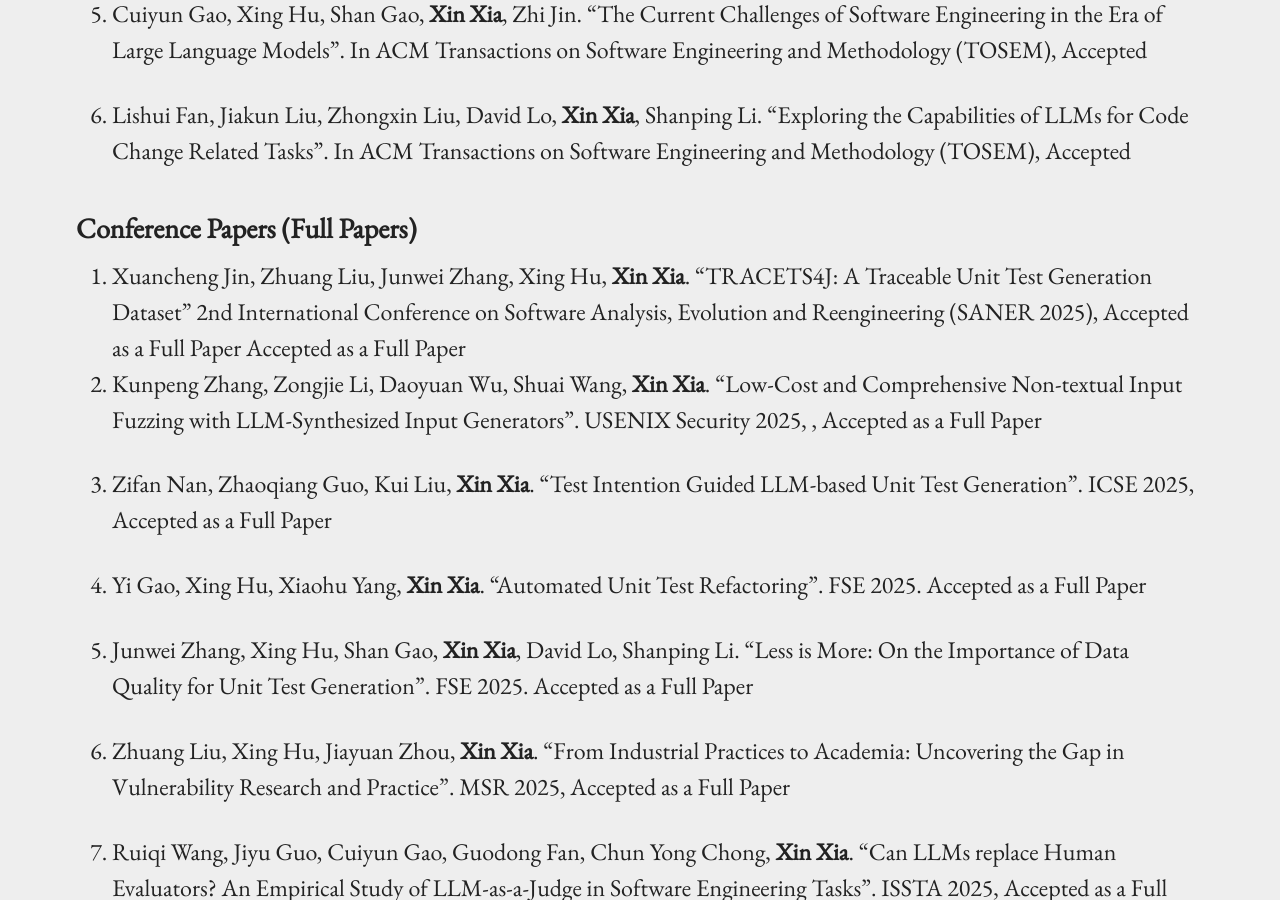
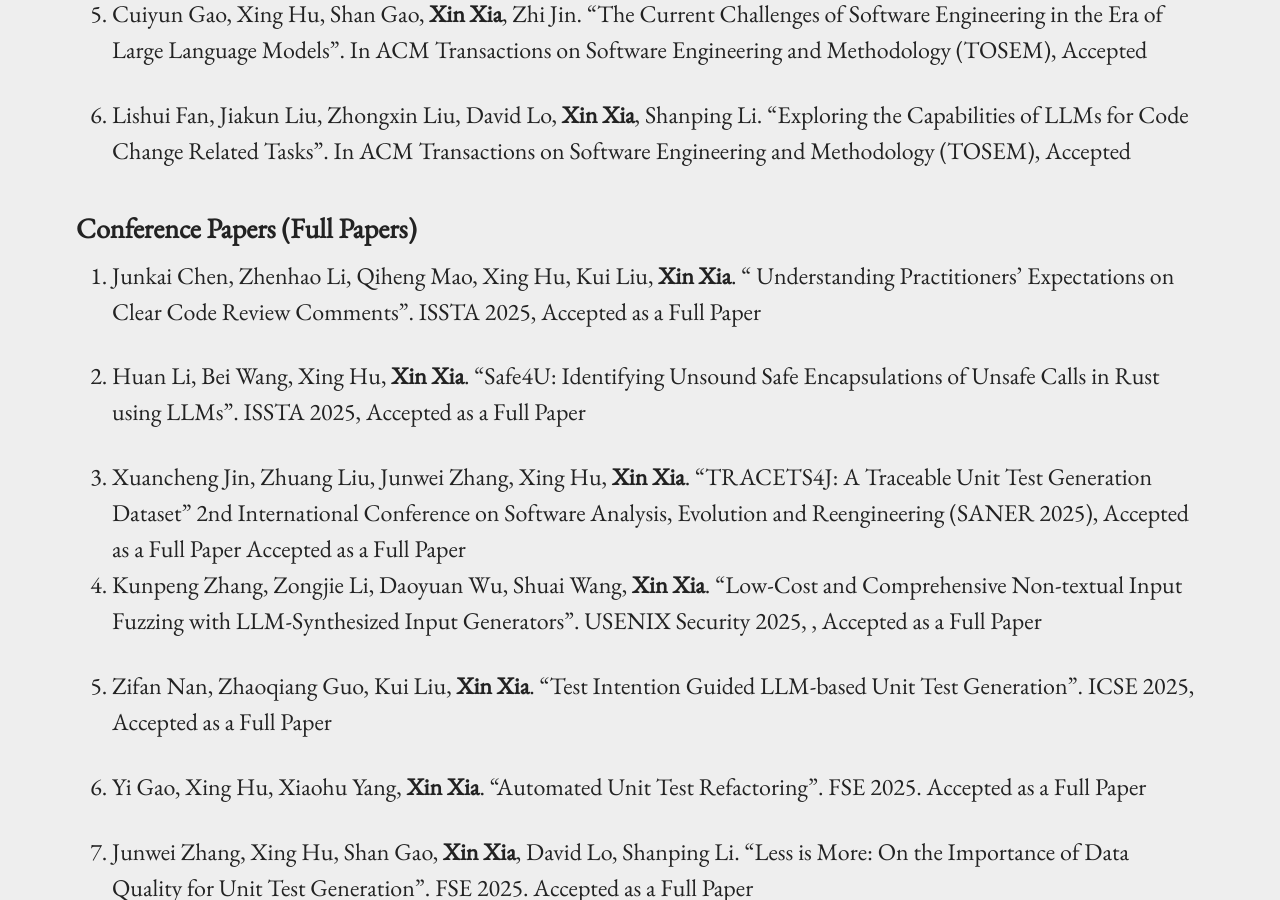
Before and after one commit to xin-xia/xin-xia.github.io, a Jekyll site: the page built from publication.md, in a window 1280 px wide and 900 px high, scrolled down 1369 px. Built offline with Jekyll 4.4.1, drawn with Linux system fonts in a browser that asks for light colours; some of the changed text lies outside the part shown.

Commit message:
Update publication.md

```diff
--- a/publication.md
+++ b/publication.md
@@ -31,6 +31,10 @@ permalink: /publication/
 136. Lishui Fan, Jiakun Liu, Zhongxin Liu, David Lo, <strong>Xin Xia</strong>, Shanping Li. "Exploring the Capabilities of LLMs for Code Change Related Tasks". In ACM Transactions on Software Engineering and Methodology (TOSEM), Accepted <br />
 
 ### Conference Papers (Full Papers)
+
+192. Junkai Chen, Zhenhao Li, Qiheng Mao, Xing Hu, Kui Liu,  <strong>Xin Xia</strong>. " Understanding Practitioners’ Expectations on Clear Code Review Comments". ISSTA 2025, Accepted as a Full Paper <br />
+
+191. Huan Li, Bei Wang, Xing Hu,  <strong>Xin Xia</strong>. "Safe4U: Identifying Unsound Safe Encapsulations of Unsafe Calls in Rust using LLMs". ISSTA 2025, Accepted as a Full Paper <br />
 
 190. Xuancheng Jin, Zhuang Liu, Junwei Zhang, Xing Hu, <strong>Xin Xia</strong>. "TRACETS4J: A Traceable Unit Test Generation Dataset" 2nd International Conference on Software Analysis, Evolution and Reengineering (SANER 2025), Accepted as a Full Paper  Accepted as a Full Paper <br />
 189. Kunpeng Zhang, Zongjie Li, Daoyuan Wu, Shuai Wang, <strong>Xin Xia</strong>. "Low-Cost and Comprehensive Non-textual Input Fuzzing with LLM-Synthesized Input Generators". USENIX Security 2025, , Accepted as a Full Paper <br />
```
Also changed, not shown: other parts of publication.md (+2 -2 lines).
